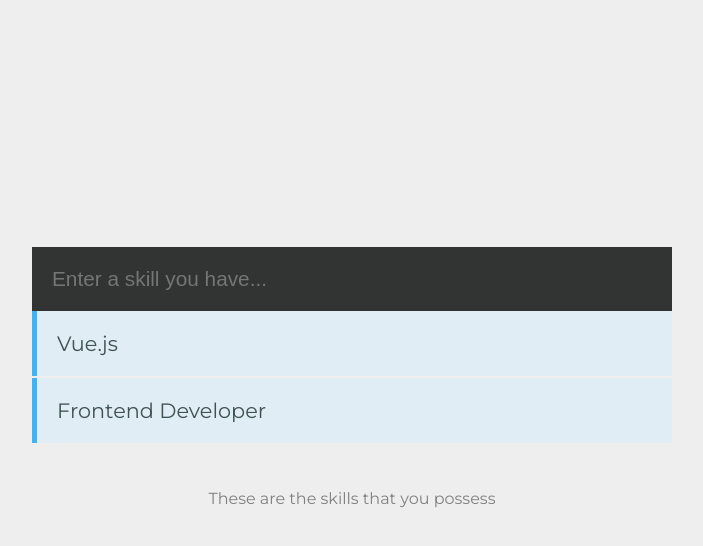
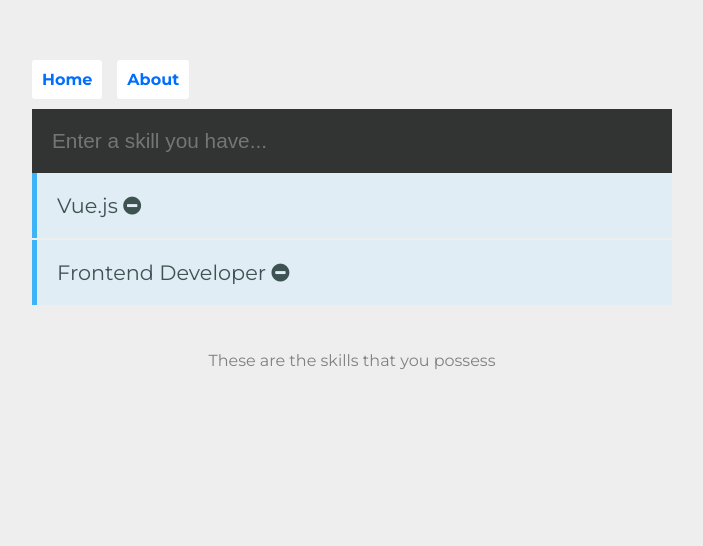
Before and after one commit to jorgeribeiro/vue-skills, a Vue app: page / in a window 1280 px wide. Shown: the top 546 px of the page, without its empty margins (288-991 px from the left). Built offline with nearby package versions, Linux system fonts and the light colour scheme; a small style sheet from the web is missing.

Commit message:
modified:   package-lock.json 	modified:   package.json 	modified:   src/App.vue 	new file:   src/components/About.vue 	modified:   src/components/Skills.vue 	modified:   src/main.js 	new file:   src/router.js

```diff
--- a/package.json
+++ b/package.json
@@ -9,7 +9,8 @@
   },
   "dependencies": {
     "vee-validate": "^2.1.0-beta.9",
-    "vue": "^2.5.17"
+    "vue": "^2.5.17",
+    "vue-router": "^3.0.1"
   },
   "devDependencies": {
     "@vue/cli-plugin-babel": "^3.0.4",
--- a/src/App.vue
+++ b/src/App.vue
@@ -1,6 +1,10 @@
 <template>
   <div id="app">
-    <Skills />
+    <nav>
+      <router-link to="/">Home</router-link>
+      <router-link to="/about">About</router-link>
+    </nav>
+    <router-view/>
   </div>
 </template>
 
@@ -19,15 +23,29 @@
 @import url("https://fonts.googleapis.com/css?family=Montserrat:400,700");
 
 body {
-  background-color: #eeeeee;
-  font-family: "Montserrat", sans-serif;
+  background-color: #EEEEEE;
+  font-family: 'Montserrat', sans-serif;
   display: grid;
   grid-template-rows: auto;
   justify-items: center;
-  align-items: center;
+  padding-top: 50px;
 }
-body,
-html {
+
+nav {
+  padding: 20px 20px 20px 0;
+}
+
+nav a {
+  padding: 10px;
+  text-decoration: none;
+  background: #fff;
+  border-radius: 3px;
+  color: rgb(0, 110, 255);
+  font-weight: bold;
+  margin-right: 15px;
+}
+
+body, html {
   margin: 0;
   height: 100%;
 }
--- /dev/null
+++ b/src/components/About.vue
@@ -0,0 +1,6 @@
+<template>
+  <div class="about">
+    <h1>This is an about page</h1>
+    <p>Lorem ipsum dolor sit amet, consectetur adipiscing elit, sed do eiusmod tempor incididunt ut labore et dolore magna ali...</p>
+  </div>
+</template>
--- a/src/components/Skills.vue
+++ b/src/components/Skills.vue
@@ -12,7 +12,9 @@
 
       <ul>
         <transition-group name="list" enter-active-class="animated bounceInUp" leave-active-class="animated bounceOutDown">
-          <li v-for="(data, index) in skills" :key='index'>{{ data.skill }}</li>
+          <li v-for="(data, index) in skills" :key='index'>{{ data.skill }}
+            <i class="fa fa-minus-circle" v-on:click="remove(index)"></i>
+          </li>
         </transition-group>
       </ul>
 
@@ -38,6 +40,9 @@
           this.skill = "";
         }
       });
+    },
+    remove(id) {
+      this.skills.splice(id, 1);
     }
   }
 };
@@ -46,6 +51,7 @@
 <!-- Add "scoped" attribute to limit CSS to this component only -->
 <style scoped>
 @import "https://cdn.jsdelivr.net/npm/animate.css@3.5.1";
+@import "https://maxcdn.bootstrapcdn.com/font-awesome/4.7.0/css/font-awesome.min.css";
 
 .holder {
   background: #fff;
--- a/src/main.js
+++ b/src/main.js
@@ -1,10 +1,12 @@
 import Vue from 'vue'
 import App from './App.vue'
 import VeeValidate from 'vee-validate'
+import router from './router'
 
 Vue.use(VeeValidate)
 Vue.config.productionTip = false
 
 new Vue({
+  router,
   render: h => h(App)
 }).$mount('#app')
--- /dev/null
+++ b/src/router.js
@@ -0,0 +1,21 @@
+import Vue from 'vue'
+import Router from 'vue-router'
+import Skills from './components/Skills.vue'
+import About from './components/About.vue'
+
+Vue.use(Router)
+
+export default new Router({
+  routes: [
+    {
+      path: '/',
+      name: 'skills',
+      component: Skills
+    },
+    {
+      path: '/about',
+      name: 'about',
+      component: About
+    }
+  ]
+})
```
Also changed, not shown: 1 other file (tests, documents, lock files or other folders).
